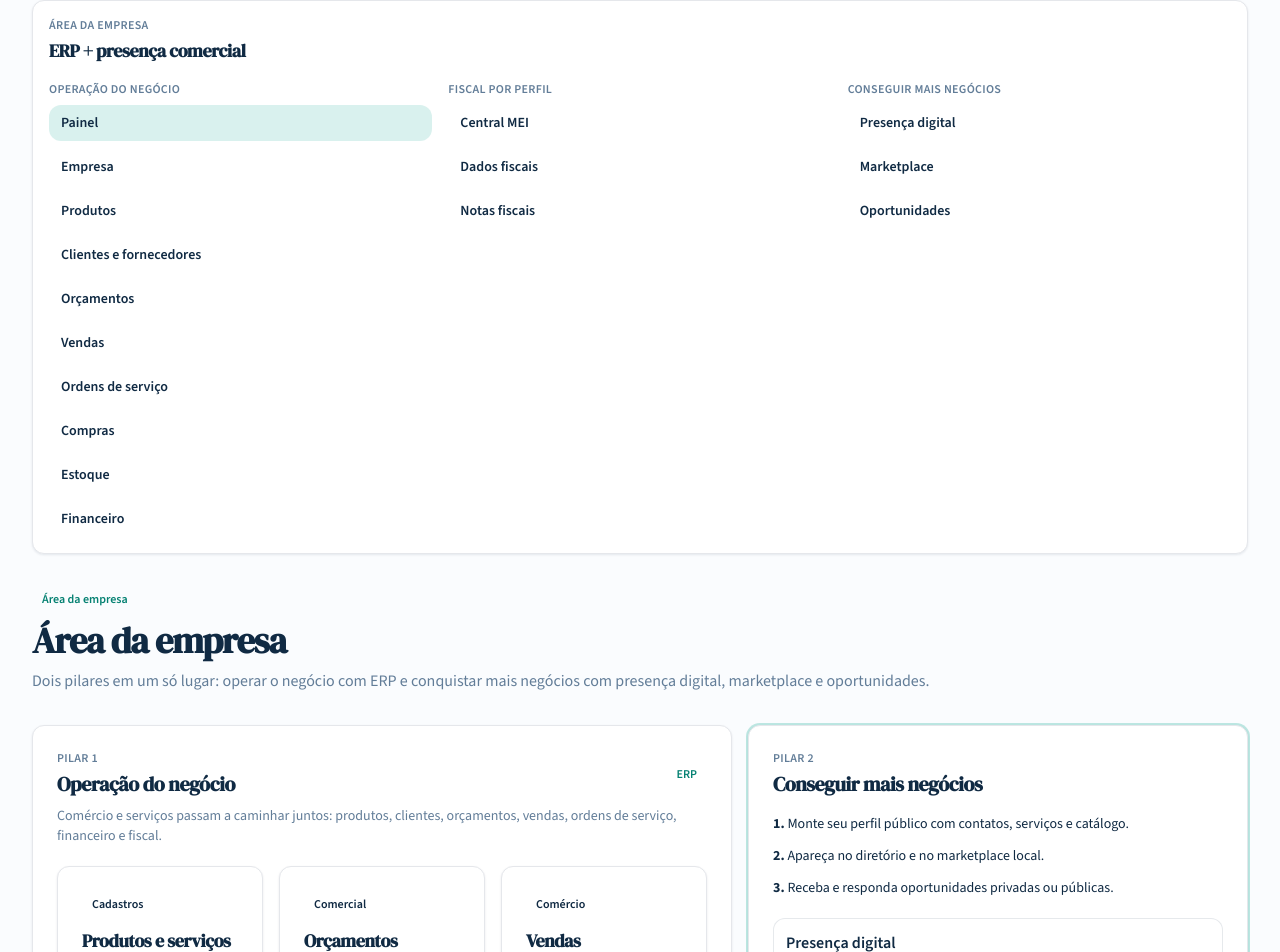
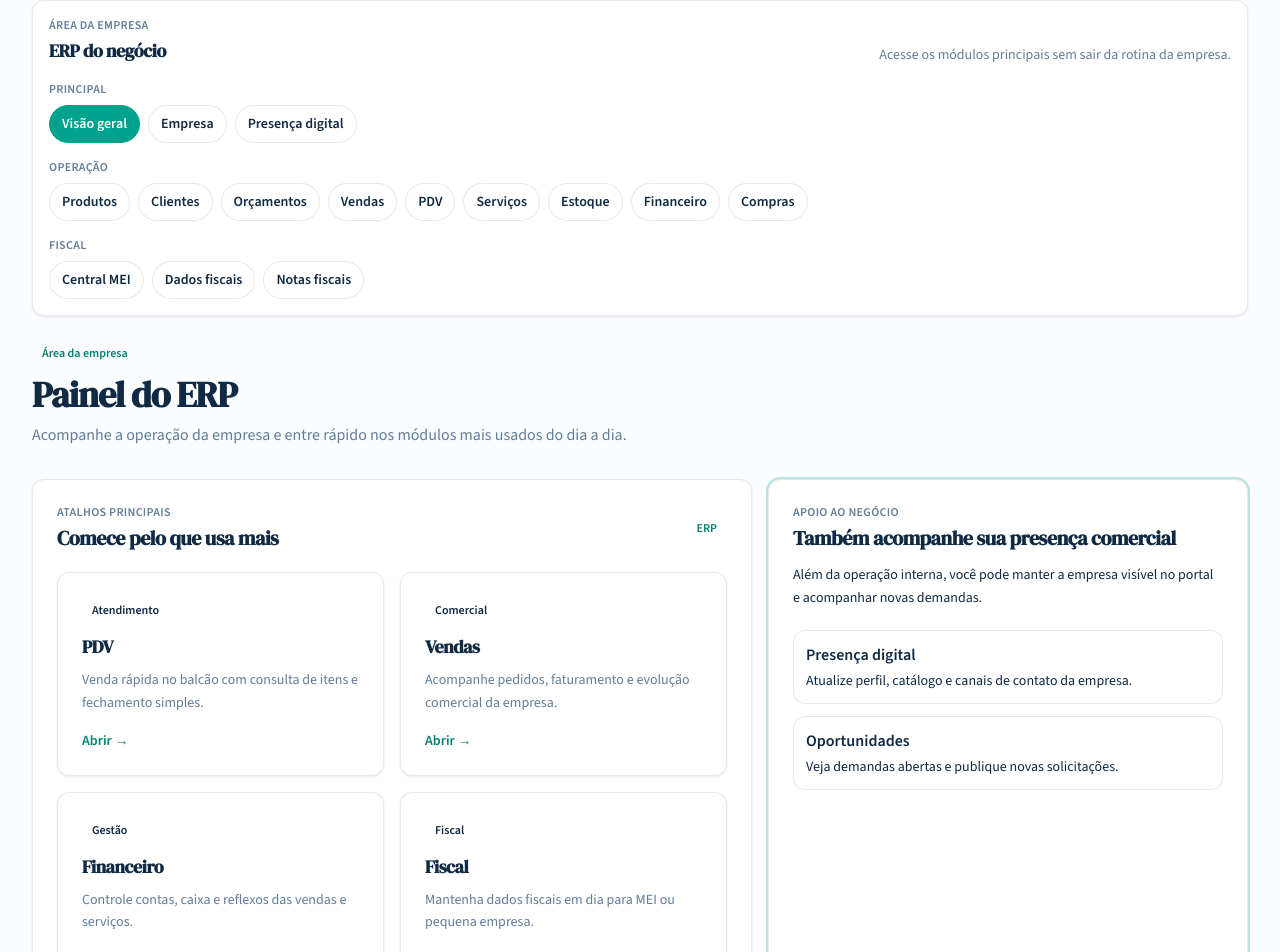
Before and after one commit to valleteclab/-CONEX-O-MUNICIPAL, a Next.js app in the folder apps/web/: page /erp in a window 1280 px wide. Shown: the part 163-1115 px from the top of the page. Built offline with nearby package versions, Linux system fonts and the light colour scheme.

Commit message:
Simplify ERP navigation and login redirect

```diff
--- a/apps/web/src/app/(site)/entrar/page.tsx
+++ b/apps/web/src/app/(site)/entrar/page.tsx
@@ -38,7 +38,7 @@ const accessOptions: Array<{
     title: "Sou usuário do portal",
     eyebrow: "Portal",
     description: "Para acompanhar presença digital, oportunidades, formações e fluxos autenticados do ecossistema.",
-    support: "Depois do login, o destino padrão é o dashboard do portal.",
+    support: "Depois do login, o destino padrão é a área da empresa no ERP.",
   },
   {
     intent: "platform",
--- a/apps/web/src/app/(site)/erp/page.tsx
+++ b/apps/web/src/app/(site)/erp/page.tsx
@@ -8,30 +8,18 @@ export const metadata: Metadata = {
   title: "ERP — Área da empresa",
 };
 
-const operationCards = [
+const quickCards = [
   {
-    href: "/erp/produtos",
-    title: "Produtos e serviços",
-    desc: "Organize catálogo, tipos de item, preços e base para estoque ou execução.",
-    badge: "Cadastros",
-  },
-  {
-    href: "/erp/orcamentos",
-    title: "Orçamentos",
-    desc: "Monte propostas, negocie e converta para venda ou ordem de serviço.",
-    badge: "Comercial",
+    href: "/erp/pdv",
+    title: "PDV",
+    desc: "Venda rápida no balcão com consulta de itens e fechamento simples.",
+    badge: "Atendimento",
   },
   {
     href: "/erp/pedidos-venda",
     title: "Vendas",
-    desc: "Feche pedidos, acompanhe origem e avance para faturamento.",
-    badge: "Comércio",
-  },
-  {
-    href: "/erp/ordens-servico",
-    title: "Ordens de serviço",
-    desc: "Gerencie execução, agenda, materiais e recebimento da prestação.",
-    badge: "Serviços",
+    desc: "Acompanhe pedidos, faturamento e evolução comercial da empresa.",
+    badge: "Comercial",
   },
   {
     href: "/erp/financeiro",
@@ -47,21 +35,16 @@ const operationCards = [
   },
 ];
 
-const growthCards = [
+const supportLinks = [
   {
     href: "/dashboard/meu-negocio",
     title: "Presença digital",
-    desc: "Gerencie diretório, contatos, serviços e catálogo inicial.",
-  },
-  {
-    href: "/marketplace",
-    title: "Marketplace local",
-    desc: "Exiba catálogo público e facilite pedidos de interesse e orçamento.",
+    desc: "Atualize perfil, catálogo e canais de contato da empresa.",
   },
   {
     href: "/oportunidades",
     title: "Oportunidades",
-    desc: "Publique demandas privadas ou públicas e receba respostas.",
+    desc: "Veja demandas abertas e publique novas solicitações.",
   },
 ];
 
@@ -69,32 +52,30 @@ export default function ErpPage() {
   return (
     <>
       <PageIntro
-        title="Área da empresa"
-        description="Dois pilares em um só lugar: operar o negócio com ERP e conquistar mais negócios com presença digital, marketplace e oportunidades."
+        title="Painel do ERP"
+        description="Acompanhe a operação da empresa e entre rápido nos módulos mais usados do dia a dia."
         badge="Área da empresa"
       />
 
-      <div className="mb-8 grid gap-4 lg:grid-cols-[1.4fr_1fr]">
+      <div className="grid gap-4 lg:grid-cols-[1.5fr,1fr]">
         <Card>
           <div className="flex items-center justify-between gap-3">
             <div>
-              <p className="text-xs font-semibold uppercase tracking-wide text-marinha-500">Pilar 1</p>
-              <h2 className="mt-1 font-serif text-xl text-marinha-900">Operação do negócio</h2>
+              <p className="text-xs font-semibold uppercase tracking-wide text-marinha-500">Atalhos principais</p>
+              <h2 className="mt-1 font-serif text-xl text-marinha-900">Comece pelo que usa mais</h2>
             </div>
             <Badge tone="accent">ERP</Badge>
           </div>
-          <p className="mt-2 text-sm text-marinha-500">
-            Comércio e serviços passam a caminhar juntos: produtos, clientes, orçamentos, vendas, ordens de serviço, financeiro e fiscal.
-          </p>
-          <div className="mt-5 grid gap-4 sm:grid-cols-2 xl:grid-cols-3">
-            {operationCards.map((m) => (
-              <Link key={m.href} href={m.href} className="group block focus-ring rounded-card">
+
+          <div className="mt-5 grid gap-4 sm:grid-cols-2">
+            {quickCards.map((item) => (
+              <Link key={item.href} href={item.href} className="group block focus-ring rounded-card">
                 <Card className="h-full border border-marinha-900/6 transition-shadow duration-200 group-hover:shadow-card-hover">
-                  <Badge tone="neutral">{m.badge}</Badge>
+                  <Badge tone="neutral">{item.badge}</Badge>
                   <h3 className="mt-3 font-serif text-lg text-marinha-900 group-hover:text-municipal-800">
-                    {m.title}
+                    {item.title}
                   </h3>
-                  <p className="mt-2 text-sm leading-relaxed text-marinha-500">{m.desc}</p>
+                  <p className="mt-2 text-sm leading-relaxed text-marinha-500">{item.desc}</p>
                   <p className="mt-4 text-sm font-semibold text-municipal-700">Abrir →</p>
                 </Card>
               </Link>
@@ -103,22 +84,19 @@ export default function ErpPage() {
         </Card>
 
         <Card variant="featured">
-          <p className="text-xs font-semibold uppercase tracking-wide text-marinha-500">Pilar 2</p>
-          <h2 className="mt-1 font-serif text-xl text-marinha-900">Conseguir mais negócios</h2>
-          <div className="mt-4 space-y-3 text-sm text-marinha-600">
-            <p>
-              <strong className="text-marinha-900">1.</strong> Monte seu perfil público com contatos, serviços e catálogo.
-            </p>
-            <p>
-              <strong className="text-marinha-900">2.</strong> Apareça no diretório e no marketplace local.
-            </p>
-            <p>
-              <strong className="text-marinha-900">3.</strong> Receba e responda oportunidades privadas ou públicas.
-            </p>
-          </div>
+          <p className="text-xs font-semibold uppercase tracking-wide text-marinha-500">Apoio ao negócio</p>
+          <h2 className="mt-1 font-serif text-xl text-marinha-900">Também acompanhe sua presença comercial</h2>
+          <p className="mt-3 text-sm leading-relaxed text-marinha-600">
+            Além da operação interna, você pode manter a empresa visível no portal e acompanhar novas demandas.
+          </p>
+
           <div className="mt-5 space-y-3">
-            {growthCards.map((item) => (
-              <Link key={item.href} href={item.href} className="block rounded-btn border border-marinha-900/10 bg-white/70 px-3 py-3 transition hover:border-municipal-600/30 hover:bg-white">
+            {supportLinks.map((item) => (
+              <Link
+                key={item.href}
+                href={item.href}
+                className="block rounded-btn border border-marinha-900/10 bg-white/70 px-3 py-3 transition hover:border-municipal-600/30 hover:bg-white"
+              >
                 <p className="font-semibold text-marinha-900">{item.title}</p>
                 <p className="mt-1 text-sm text-marinha-600">{item.desc}</p>
               </Link>
--- a/apps/web/src/components/erp/erp-sub-nav.tsx
+++ b/apps/web/src/components/erp/erp-sub-nav.tsx
@@ -9,34 +9,33 @@ const groups: Array<{
   items: { href: string; label: string; exact?: boolean }[];
 }> = [
   {
-    title: "Operação do negócio",
+    title: "Principal",
     items: [
-      { href: "/erp", label: "Painel", exact: true },
+      { href: "/erp", label: "Visão geral", exact: true },
       { href: "/area-da-empresa/cadastro", label: "Empresa" },
-      { href: "/erp/produtos", label: "Produtos" },
-      { href: "/erp/clientes-fornecedores", label: "Clientes e fornecedores" },
-      { href: "/erp/orcamentos", label: "Orçamentos" },
-      { href: "/erp/pedidos-venda", label: "Vendas" },
-      { href: "/erp/ordens-servico", label: "Ordens de serviço" },
-      { href: "/erp/pedidos-compra", label: "Compras" },
-      { href: "/erp/estoque", label: "Estoque" },
-      { href: "/erp/financeiro", label: "Financeiro" },
+      { href: "/dashboard/meu-negocio", label: "Presença digital" },
     ],
   },
   {
-    title: "Fiscal por perfil",
+    title: "Operação",
+    items: [
+      { href: "/erp/produtos", label: "Produtos" },
+      { href: "/erp/clientes-fornecedores", label: "Clientes" },
+      { href: "/erp/orcamentos", label: "Orçamentos" },
+      { href: "/erp/pedidos-venda", label: "Vendas" },
+      { href: "/erp/pdv", label: "PDV" },
+      { href: "/erp/ordens-servico", label: "Serviços" },
+      { href: "/erp/estoque", label: "Estoque" },
+      { href: "/erp/financeiro", label: "Financeiro" },
+      { href: "/erp/pedidos-compra", label: "Compras" },
+    ],
+  },
+  {
+    title: "Fiscal",
     items: [
       { href: "/erp/mei", label: "Central MEI" },
       { href: "/erp/dados-fiscais", label: "Dados fiscais" },
       { href: "/erp/fiscal", label: "Notas fiscais" },
-    ],
-  },
-  {
-    title: "Conseguir mais negócios",
-    items: [
-      { href: "/dashboard/meu-negocio", label: "Presença digital" },
-      { href: "/marketplace", label: "Marketplace" },
-      { href: "/oportunidades", label: "Oportunidades" },
     ],
   },
 ];
@@ -45,6 +44,7 @@ function isActive(pathname: string, href: string, exact: boolean) {
   if (exact) {
     return pathname === href;
   }
+
   return pathname === href || pathname.startsWith(`${href}/`);
 }
 
@@ -52,29 +52,34 @@ export function ErpSubNav() {
   const pathname = usePathname();
 
   return (
-    <div className="mb-8 rounded-card border border-marinha-900/8 bg-surface-card p-4 shadow-card">
-      <div className="mb-4">
-        <p className="text-xs font-semibold uppercase tracking-wide text-marinha-500">Área da empresa</p>
-        <h2 className="mt-1 font-serif text-lg text-marinha-900">ERP + presença comercial</h2>
+    <div className="mb-6 rounded-card border border-marinha-900/8 bg-surface-card p-4 shadow-card">
+      <div className="mb-4 flex flex-col gap-2 md:flex-row md:items-end md:justify-between">
+        <div>
+          <p className="text-xs font-semibold uppercase tracking-wide text-marinha-500">Área da empresa</p>
+          <h2 className="mt-1 font-serif text-lg text-marinha-900">ERP do negócio</h2>
+        </div>
+        <p className="text-sm text-marinha-500">
+          Acesse os módulos principais sem sair da rotina da empresa.
+        </p>
       </div>
-      <nav className="grid gap-4 lg:grid-cols-3" aria-label="Módulos ERP">
+
+      <nav className="space-y-4" aria-label="Navegação do ERP">
         {groups.map((group) => (
           <div key={group.title}>
-            <p className="mb-2 text-xs font-semibold uppercase tracking-wide text-marinha-500">
-              {group.title}
-            </p>
-            <div className="flex flex-wrap gap-2 lg:flex-col">
+            <p className="mb-2 text-xs font-semibold uppercase tracking-wide text-marinha-500">{group.title}</p>
+            <div className="flex flex-wrap gap-2">
               {group.items.map((item) => {
                 const active = isActive(pathname, item.href, item.exact ?? false);
+
                 return (
                   <Link
                     key={item.href}
                     href={item.href}
                     className={cn(
-                      "focus-ring rounded-btn px-3 py-2 text-sm font-semibold transition-colors",
+                      "focus-ring rounded-full border px-3 py-2 text-sm font-semibold transition-colors",
                       active
-                        ? "bg-municipal-600/15 text-municipal-800"
-                        : "text-marinha-600 hover:bg-municipal-600/10 hover:text-municipal-800",
+                        ? "border-municipal-600 bg-municipal-600 text-white"
+                        : "border-marinha-900/10 bg-white text-marinha-700 hover:border-municipal-600/35 hover:text-municipal-800",
                     )}
                   >
                     {item.label}
--- a/apps/web/src/lib/auth-routes.ts
+++ b/apps/web/src/lib/auth-routes.ts
@@ -15,12 +15,12 @@ export function parseAuthIntent(value?: string | null): AuthIntent {
 export function getAuthDestination(intent: AuthIntent): string {
   switch (intent) {
     case "empresa":
+    case "portal":
       return "/erp";
     case "platform":
       return "/admin";
-    case "portal":
     default:
-      return "/dashboard/meu-negocio";
+      return "/erp";
   }
 }
 
```
